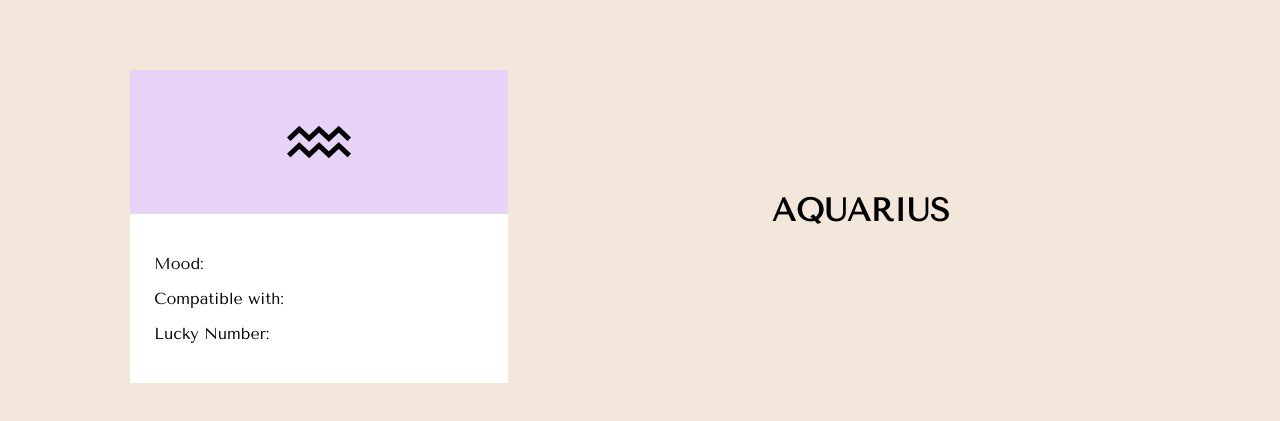
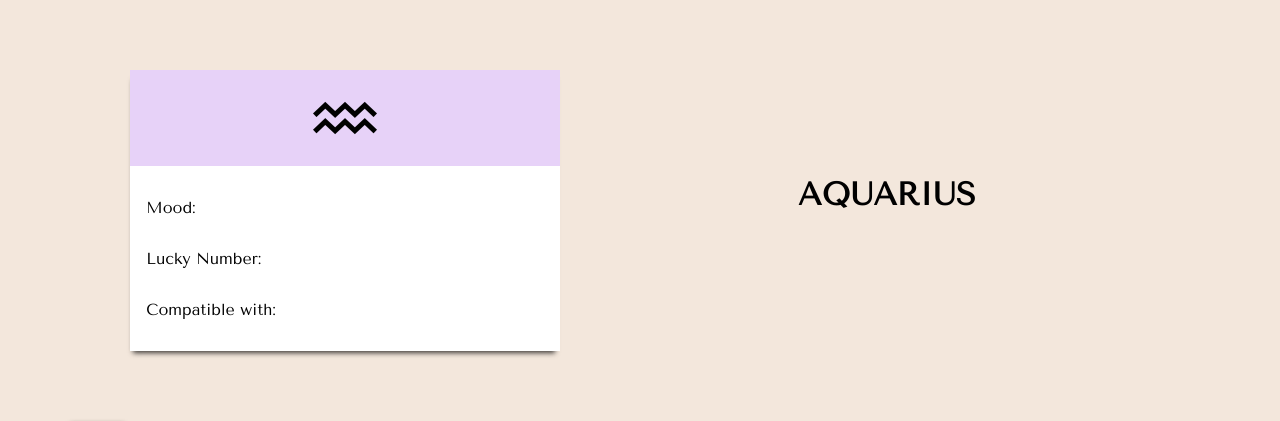
Before and after one commit to ReactFED22G-LMNJ/Horoskop, a React (Vite) app: page /dailyhoroscope/aquarius/today in a window 1280 px wide. Shown: the part 317-738 px from the top of the page. Built offline with nearby package versions, Linux system fonts and the light colour scheme; no server answers; a web font is replaced by a local one.

Commit message:
added some more styling to StatsCard

```diff
--- a/src/components/HoroscopeStatsCard.tsx
+++ b/src/components/HoroscopeStatsCard.tsx
@@ -27,6 +27,13 @@ interface Props {
 
 const StatCardContainer = styled.div`
     background-color: white;
+    box-shadow: -1px 6px 5px -4px rgba(0,0,0,0.75);
+    -webkit-box-shadow: -1px 6px 5px -4px rgba(0,0,0,0.75);
+    -moz-box-shadow: -1px 6px 5px -4px rgba(0,0,0,0.75);
+`;
+
+const Img = styled.img`
+    width: 4rem;
 `;
 
 const SignHeader = styled.header`
@@ -37,13 +44,10 @@ const SignHeader = styled.header`
 `;
 
 const StatsContainer = styled.div`
-/* background-color: pink; */
-    padding: 1.5rem;
-`;
-
-const Img = styled.img`
-    padding: 1.5rem;
-    width: 4rem;
+    padding: 1rem;
+    width: 14rem;
+    display: flex;
+    flex-direction: column;
 `;
 
 
--- a/src/pages/DailyHoroscope.tsx
+++ b/src/pages/DailyHoroscope.tsx
@@ -64,8 +64,8 @@ function DailyHoroscope() {
                 color={zodiacSign.color}
               >
                 <p>Mood: {astrologyData?.mood}</p>
+                <p>Lucky Number: {astrologyData?.lucky_number}</p>
                 <p>Compatible with: {astrologyData?.compatibility}</p>
-                <p>Lucky Number: {astrologyData?.lucky_number}</p>
               </HoroscopeStatCards>
             ) : null
           )}
```
